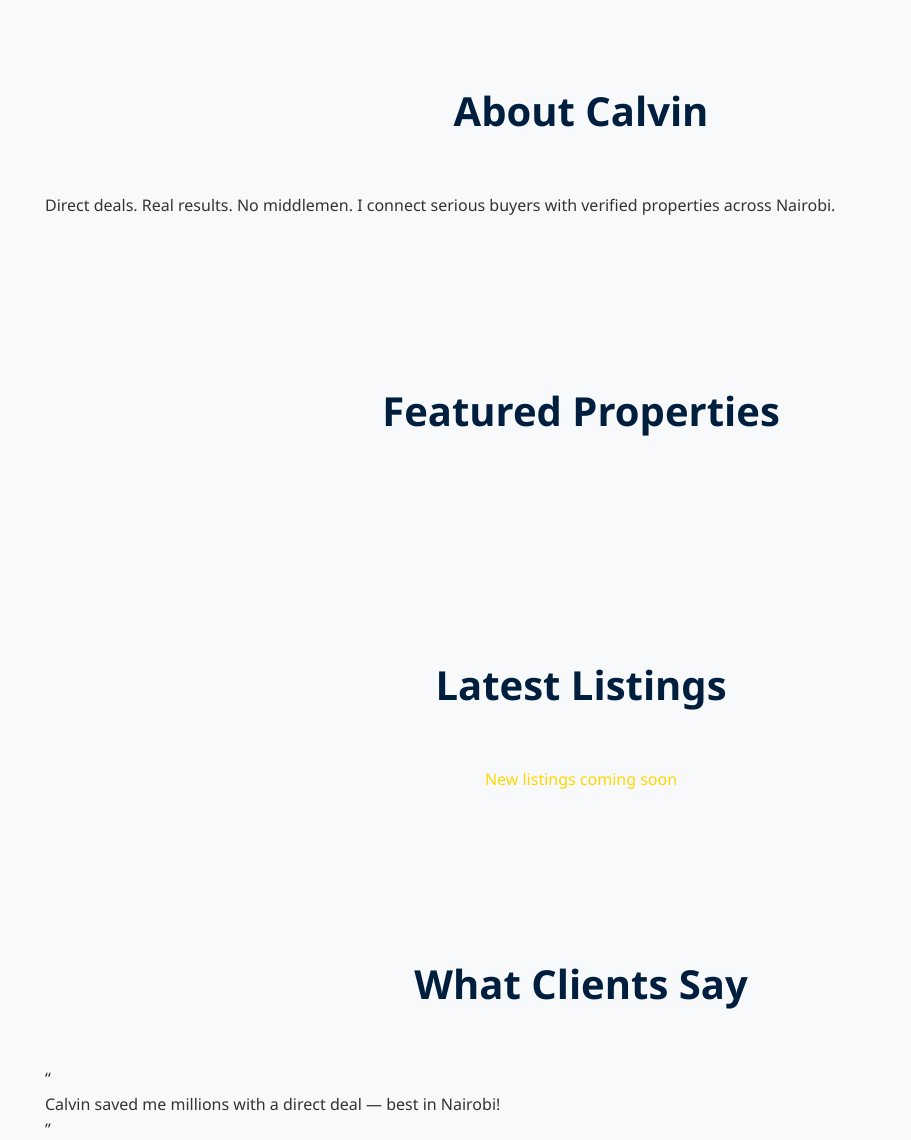
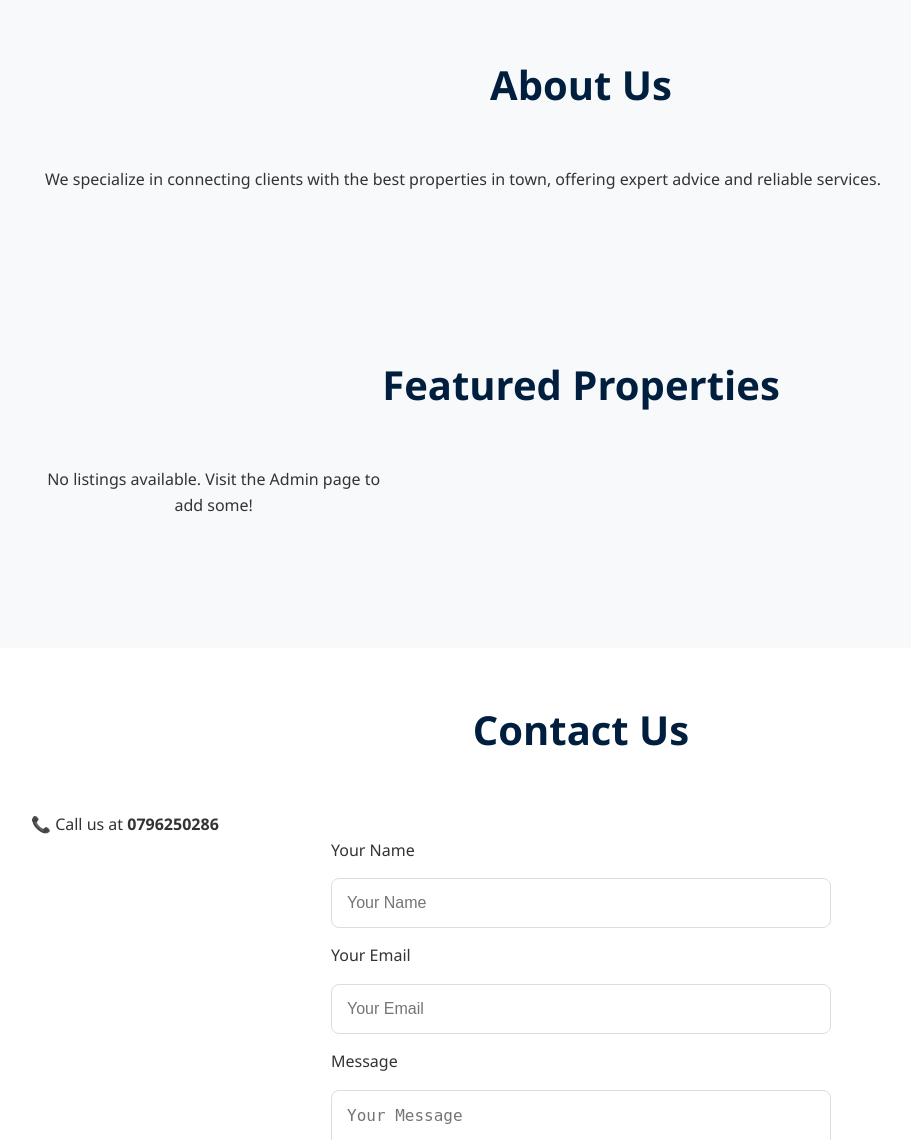
Before and after one commit to calvinmutungi-web/CalvinRealEstate, a Flask app: page / in a window 1280 px wide. Shown: the part 657-1797 px from the top of the page, without its empty margins (59-970 px from the left). Run offline with Flask 3, Linux system fonts and the light colour scheme.

Commit message:
Integrated dynamic property loop

```diff
--- a/app.py
+++ b/app.py
@@ -1,10 +1,11 @@
 import os
-from flask import Flask, render_template, request, jsonify
+from flask import Flask, render_template, request, jsonify, redirect, url_for
 from flask_sqlalchemy import SQLAlchemy
 
 app = Flask(__name__)
 
-# --- DATABASE CONFIG ---
+# --- DATABASE CONFIGURATION ---
+# Connects to your Render PostgreSQL database
 database_url = os.environ.get('DATABASE_URL')
 if database_url and database_url.startswith("postgres://"):
     database_url = database_url.replace("postgres://", "postgresql://", 1)
@@ -20,7 +21,7 @@ class Listing(db.Model):
     title = db.Column(db.String(100), nullable=False)
     price = db.Column(db.String(50), nullable=False)
     details = db.Column(db.String(200))
-    image = db.Column(db.String(100))
+    image = db.Column(db.String(100)) # Stores names like 'pexels1.jpeg'
 
 class Lead(db.Model):
     id = db.Column(db.Integer, primary_key=True)
@@ -28,33 +29,52 @@ class Lead(db.Model):
     email = db.Column(db.String(100))
     message = db.Column(db.Text)
 
-# --- THE SECRET FIX ROUTE ---
-@app.route("/setup-db")
-def setup_db():
-    try:
-        db.create_all()
-        # Check if we already have listings so we don't double-add
-        if Listing.query.count() == 0:
-            sample_houses = [
-                Listing(title='Luxury Villa', price='$250,000', details='5 Beds • 4 Baths', image='pexels2.jpeg'),
-                Listing(title='Modern Apartment', price='$120,000', details='3 Beds • 2 Baths', image='pexels3.jpeg'),
-                Listing(title='Family House', price='$180,000', details='4 Beds • 3 Baths', image='pexels1.jpeg'),
-                Listing(title='Countryside Home', price='$150,000', details='2 Beds • 1 Bath', image='pexels4.jpeg')
-            ]
-            db.session.add_all(sample_houses)
-            db.session.commit()
-        return "Database tables created and seeded successfully! Go back to the home page."
-    except Exception as e:
-        return f"Setup Error: {e}"
+# --- ROUTES ---
 
 @app.route("/")
 def home():
     try:
+        # Pulls all houses from the PostgreSQL database
         properties = Listing.query.all()
         return render_template("index.html", properties=properties)
     except Exception:
-        # If the DB isn't ready, show a friendly message or redirect to setup
+        # Fallback if the database tables aren't created yet
         return "Site is initializing. Please visit /setup-db to prepare the database."
+
+@app.route("/admin")
+def admin_page():
+    return render_template("admin.html")
+
+@app.route("/admin-add", methods=["POST"])
+def admin_add():
+    # Verify the password 'calvin2025' from your form
+    password = request.form.get("pw")
+    if password != "calvin2025":
+        return "Unauthorized Access", 401
+
+    # Create the new house object from form data
+    new_house = Listing(
+        title=request.form.get("title"),
+        price=request.form.get("price"),
+        details=request.form.get("desc"),
+        image=request.form.get("image_name")
+    )
+    db.session.add(new_house)
+    db.session.commit()
+    return redirect(url_for('home'))
+
+@app.route("/delete-property/<int:id>")
+def delete_property(id):
+    prop = Listing.query.get_or_404(id)
+    db.session.delete(prop)
+    db.session.commit()
+    return redirect(url_for('home'))
+
+@app.route("/setup-db")
+def setup_db():
+    # Force creates the 'listing' and 'lead' tables
+    db.create_all()
+    return "Database Ready! You can now go to /admin to add your properties."
 
 @app.route("/contact", methods=["POST"])
 def contact():
--- a/templates/index.html
+++ b/templates/index.html
@@ -3,146 +3,97 @@
 <head>
     <meta charset="UTF-8">
     <meta name="viewport" content="width=device-width, initial-scale=1.0">
-    <meta name="description" content="Calvin Real Estate - Direct deals on premium Nairobi properties. Trusted since 2025.">
-    <title>Calvin Real Estate - Nairobi Direct Deals</title>
+    <title>Calvin Real Estate Agencies</title>
     <link rel="stylesheet" href="{{ url_for('static', filename='style.css') }}">
 </head>
 <body>
 
 <header>
     <nav>
-        <h1>Calvin Real Estate</h1>
+        <h1>Calvin Real Estate Agencies</h1>
         <ul>
             <li><a href="#home">Home</a></li>
-            <li><a href="#about">About</a></li>
-            <li><a href="#properties">Featured</a></li>
-            <li><a href="#gallery">Listings</a></li>
+            <li><a href="#about">About Us</a></li>
+            <li><a href="#properties">Properties</a></li>
             <li><a href="#contact">Contact</a></li>
+            <li><a href="/admin" style="color: #ffcc00;">Admin</a></li>
         </ul>
     </nav>
-    <button id="themeToggle">🌙</button>
 </header>
 
 <section class="hero" id="home">
-    <div class="hero-overlay"></div>
-    <div class="hero-content">
-        <h2>Nairobi's Direct Deal King</h2>
-        <p class="subline">Since 2025 • 100+ Properties Closed • Trusted in Westlands, Karen & Kileleshwa</p>
-        <p class="claim">Zero Hidden Fees • Close in 30 Days or I Work for Free</p>
-        <a href="#gallery" class="btn-hero">Browse All Listings</a>
-    </div>
+    <h2>Your Dream Home Awaits</h2>
+    <p>Find the perfect property with Calvin Real Estate Agencies.</p>
+    <a href="#properties" class="btn-hero">View Properties</a>
 </section>
 
 <section id="about">
-    <h2>About Calvin</h2>
-    <p>Direct deals. Real results. No middlemen. I connect serious buyers with verified properties across Nairobi.</p>
+    <h2>About Us</h2>
+    <p>We specialize in connecting clients with the best properties in town, offering expert advice and reliable services.</p>
 </section>
 
 <section id="properties">
     <h2>Featured Properties</h2>
     <div class="property-grid">
+        {% if properties %}
             {% for p in properties %}
             <article class="property-card">
                 <img src="{{ url_for('static', filename=p.image) }}" alt="{{ p.title }}">
                 <h3>{{ p.title }}</h3>
                 <p>{{ p.details }}</p>
                 <p><strong>{{ p.price }}</strong></p>
+                <a href="/delete-property/{{ p.id }}" style="color:red; font-size:0.7rem; text-decoration:none;">[Remove Listing]</a>
             </article>
             {% endfor %}
-</div>
-</section>
-
-<section id="gallery">
-    <h2>Latest Listings</h2>
-    <div class="gallery" id="property-container"></div>
-</section>
-
-<!-- LUXURIOUS TESTIMONIALS -->
-<section id="testimonials">
-    <h2>What Clients Say</h2>
-    <div class="testimonials-luxury">
-        <div class="testimonial">
-            <div class="quote-icon">“</div>
-            <p class="quote-text">Calvin saved me millions with a direct deal — best in Nairobi!</p>
-            <div class="quote-icon end">”</div>
-            <div class="client-info">
-                <img src="{{ url_for('static', filename='client1.jpg') }}" alt="John K." class="client-photo" onerror="this.src='https://via.placeholder.com/60'">
-                <strong>John K., Westlands Buyer</strong>
-            </div>
-        </div>
-        <div class="testimonial">
-            <div class="quote-icon">“</div>
-            <p class="quote-text">Fast, honest, no drama. Sold my Karen home in 2 weeks.</p>
-            <div class="quote-icon end">”</div>
-            <div class="client-info">
-                <img src="{{ url_for('static', filename='client2.jpg') }}" alt="Sarah M." class="client-photo" onerror="this.src='https://via.placeholder.com/60'">
-                <strong>Sarah M., Seller</strong>
-            </div>
-        </div>
-        <div class="testimonial">
-            <div class="quote-icon">“</div>
-            <p class="quote-text">Professional from start to finish. Highly recommend Calvin.</p>
-            <div class="quote-icon end">”</div>
-            <div class="client-info">
-                <img src="{{ url_for('static', filename='client3.jpg') }}" alt="Mike O." class="client-photo" onerror="this.src='https://via.placeholder.com/60'">
-                <strong>Mike O., Kileleshwa Investor</strong>
-            </div>
-        </div>
+        {% else %}
+            <p style="text-align:center;">No listings available. Visit the Admin page to add some!</p>
+        {% endif %}
     </div>
 </section>
 
 <section id="contact">
-    <h2>Contact Calvin Directly</h2>
-    <p>📞 <strong>0796 250 286</strong> • Available on WhatsApp</p>
+    <h2>Contact Us</h2>
+    <p>📞 Call us at <strong>0796250286</strong></p>
     <form id="contactForm">
+        <label for="name">Your Name</label>
         <input type="text" id="name" placeholder="Your Name" required>
-        <input type="email" id="email" placeholder="Your Email or Phone" required>
-        <textarea id="message" placeholder="Tell me what you're looking for..." required></textarea>
-        <button type="submit">Send Message →</button>
+
+        <label for="email">Your Email</label>
+        <input type="email" id="email" placeholder="Your Email" required>
+
+        <label for="message">Message</label>
+        <textarea id="message" placeholder="Your Message"></textarea>
+
+        <button type="submit">Send Message</button>
     </form>
     <div id="toast" class="toast"></div>
 </section>
 
 <footer>
-    <p>© 2025 Calvin Real Estate | Nairobi, Kenya</p>
+    <p>&copy; 2025 Calvin Real Estate Agencies | All Rights Reserved</p>
+    <p><address>📍 Nairobi, Kenya</address></p>
 </footer>
 
 <script>
-// Dark mode toggle
-const toggle = document.getElementById('themeToggle');
-toggle.onclick = () => {
-  document.body.classList.toggle('dark-mode');
-  toggle.innerHTML = document.body.classList.contains('dark-mode') ? '☀️' : '🌙';
-};
-
-// Gallery load
-fetch('/static/properties.json?t=' + Date.now())
-  .then(r => r.ok ? r.json() : [])
-  .then(props => {
-    const c = document.getElementById('property-container');
-    if (!props.length) {
-      c.innerHTML = '<p style="text-align:center;color:gold;">New listings coming soon</p>';
-      return;
-    }
-    props.forEach(p => {
-      const hot = p.price && p.price.includes('M') && parseFloat(p.price) < 30;
-      c.innerHTML += `
-        <article class="property">
-          ${hot ? '<span class="badge hot">HOT DEAL</span>' : ''}
-          <img src="/static/gallery/${p.img}" alt="${p.title}">
-          <div class="overlay">
-            <a href="https://wa.me/254796250286?text=Hi Calvin, interested in ${encodeURIComponent(p.title + ' - ' + p.price)}" class="quick-cta">Quick Inquiry</a>
-          </div>
-          <h3>${p.title}</h3>
-          <p>${p.desc}</p>
-          <p class="price">${p.price}</p>
-        </article>`;
+/* Fade-in animation on scroll */
+document.addEventListener('DOMContentLoaded', () => {
+    const faders = document.querySelectorAll('.property-card');
+    const appearOptions = { threshold: 0.1, rootMargin: "0px 0px -50px 0px" };
+    const appearOnScroll = new IntersectionObserver((entries, observer) => {
+        entries.forEach(entry => {
+            if (!entry.isIntersecting) return;
+            entry.target.style.opacity = 1;
+            entry.target.style.transform = 'translateY(0)';
+            observer.unobserve(entry.target);
         });
+    }, appearOptions);
+    faders.forEach(fader => appearOnScroll.observe(fader));
 });
 
-// Contact form toast
+/* Async Contact Form */
 const form = document.getElementById('contactForm');
 const toast = document.getElementById('toast');
+
 form.addEventListener('submit', async (e) => {
     e.preventDefault();
     const data = {
@@ -153,21 +104,22 @@ form.addEventListener('submit', async (e) => {
     try {
         const res = await fetch('/contact', {
             method: 'POST',
-      headers: {'Content-Type': 'application/json'},
+            headers: { 'Content-Type': 'application/json' },
             body: JSON.stringify(data)
         });
-    const json = await res.json();
-    showToast(json.message || 'Sent!', false);
+        const result = await res.json();
+        showToast("Message Sent!");
         form.reset();
-  } catch {
-    showToast('Error — try again', true);
+    } catch(err) {
+        showToast('Something went wrong.', true);
     }
 });
-function showToast(msg, error=false) {
+
+function showToast(msg, error=false){
     toast.textContent = msg;
-  toast.style.background = error ? 'darkred' : '#001f3f';
-  toast.classList.add('show');
-  setTimeout(() => toast.classList.remove('show'), 4000);
+    toast.style.display = 'block';
+    toast.style.background = error ? 'red' : '#001f3f';
+    setTimeout(() => toast.style.display = 'none', 3000);
 }
 </script>
 
```
Also changed, not shown: templates/admin.html (+20 -14 lines). Lines whose indentation alone changed are shown as unchanged.
